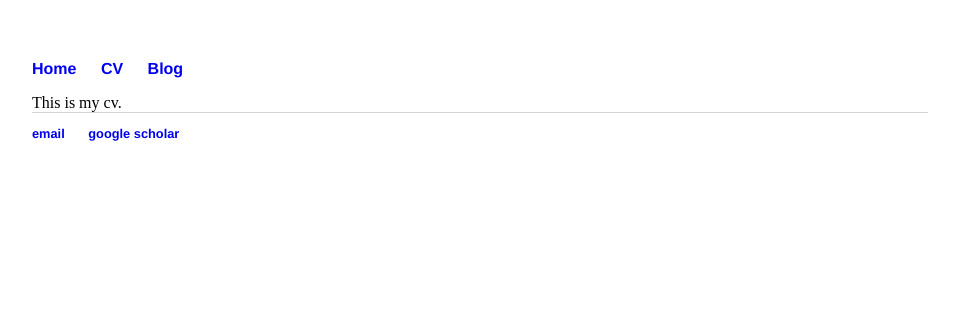
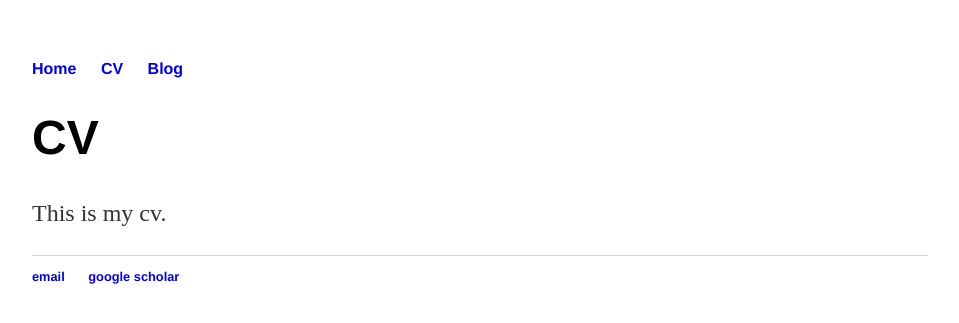
Before and after one commit to adrianmruf/adrianmruf.github.io, a Jekyll site: the page built from cv/index.html, in a window 1280 px wide. Shown: the top 323 px of the page, without its empty margins (160-1119 px from the left). Built offline with Jekyll 4.4.1, drawn with Linux system fonts in a browser that asks for light colours.

Commit message:
Update index.html

```diff
--- a/cv/index.html
+++ b/cv/index.html
@@ -2,4 +2,7 @@
 layout: default
 title: CV
 ---
-This is my cv.
+
+<h1>{{ page.title }}</h1>
+
+<p>This is my cv.</p>
```
